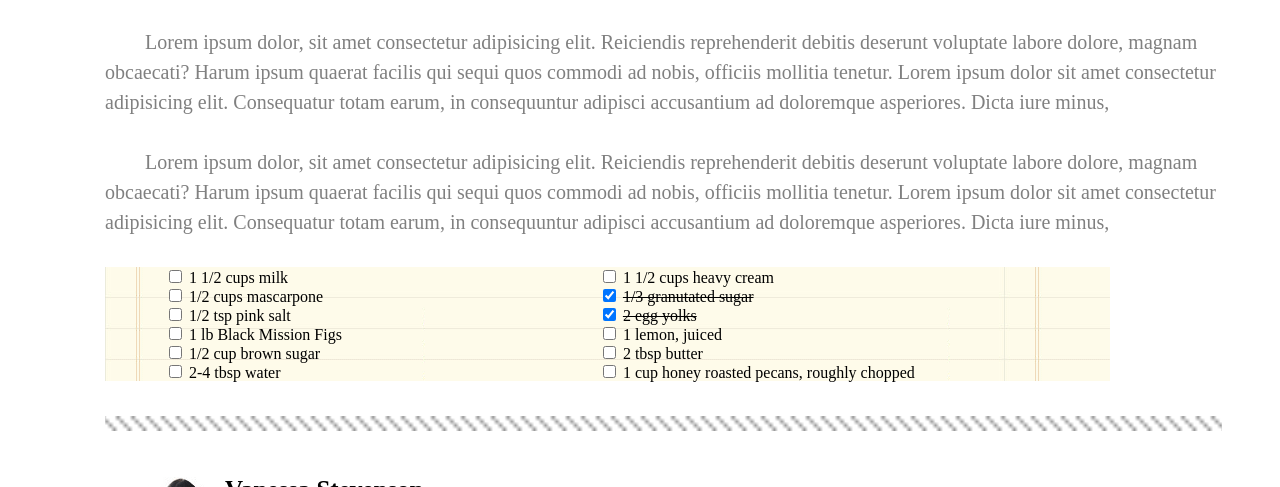
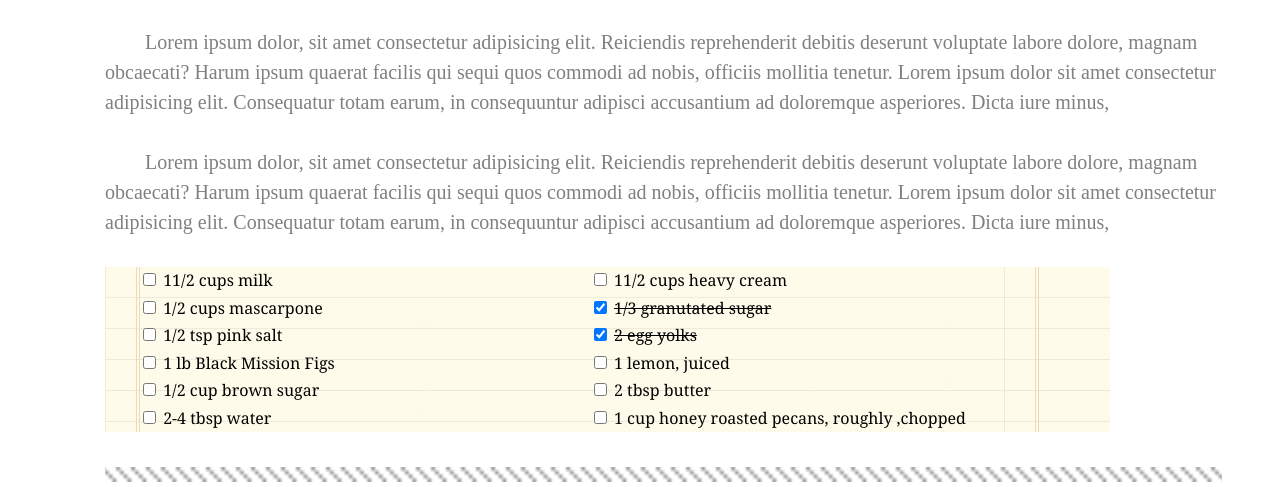
Before and after one commit to SajaAbabneh/chocolate-pizza, a plain HTML site: page index.html in a window 1280 px wide. Shown: the part 1021-1508 px from the top of the page. Drawn offline with Linux system fonts and the light colour scheme.

Commit message:
finalyyyy

```diff
--- a/css/style.css
+++ b/css/style.css
@@ -24,8 +24,7 @@ header{
 
 header h2{
     font-size: xx-large;
-    /* font-weight: bold; */
-    font-family: cursive;
+    font-family:cursive;
     margin-left: 45px;
 }
 
@@ -105,12 +104,20 @@ header h6{
 
 .list1{
     float: left;
-    margin-right: 257px;
-    margin-left: 60px;
+    margin-right:  255px;;
+    margin-left: 34px;
+    font-family: Georgia, 'Times New Roman', Times, serif;
+    line-height: 27.5px;
+
+}
+.list2{
+    font-family: Georgia, 'Times New Roman', Times, serif;
+    line-height: 27.5px;
 }
 .list{
     margin-top: 30px;
     margin-bottom: 35px;
+
 }
 .through{
     text-decoration: line-through;
--- a/index.html
+++ b/index.html
@@ -88,7 +88,7 @@
             <div  class="list">
                 <div class="list1">
                     <input type="checkbox" id="ingredient1" >
-                    <label for="ingredient1">1 1/2 cups milk </label><br>
+                    <label for="ingredient1">11/2 cups milk </label><br>
                     <input type="checkbox" id="ingredient2" >
                     <label for="ingredient2">1/2 cups mascarpone </label><br>
                     <input type="checkbox" id="ingredient3" >
@@ -103,7 +103,7 @@
                 </div >
                 <div class="list2">
                     <input type="checkbox" id="ingredient7" >
-                    <label for="ingredient7">1 1/2 cups heavy cream </label><br>
+                    <label for="ingredient7">11/2 cups heavy cream </label><br>
                     <input type="checkbox" id="ingredient8" checked>
                     <label class="through" for="ingredient8">1/3 granutated sugar </label><br>
                     <input type="checkbox" id="ingredient9" checked>
@@ -113,7 +113,7 @@
                     <input type="checkbox" id="ingredient11" >
                     <label for="ingredient11">2 tbsp butter </label><br>
                     <input type="checkbox" id="ingredient12" >
-                    <label for="ingredient12">1 cup honey roasted pecans, roughly chopped </label><br>
+                    <label for="ingredient12">1 cup honey roasted pecans, roughly ,chopped </label><br>
                 </div>
             </div>
 
```
